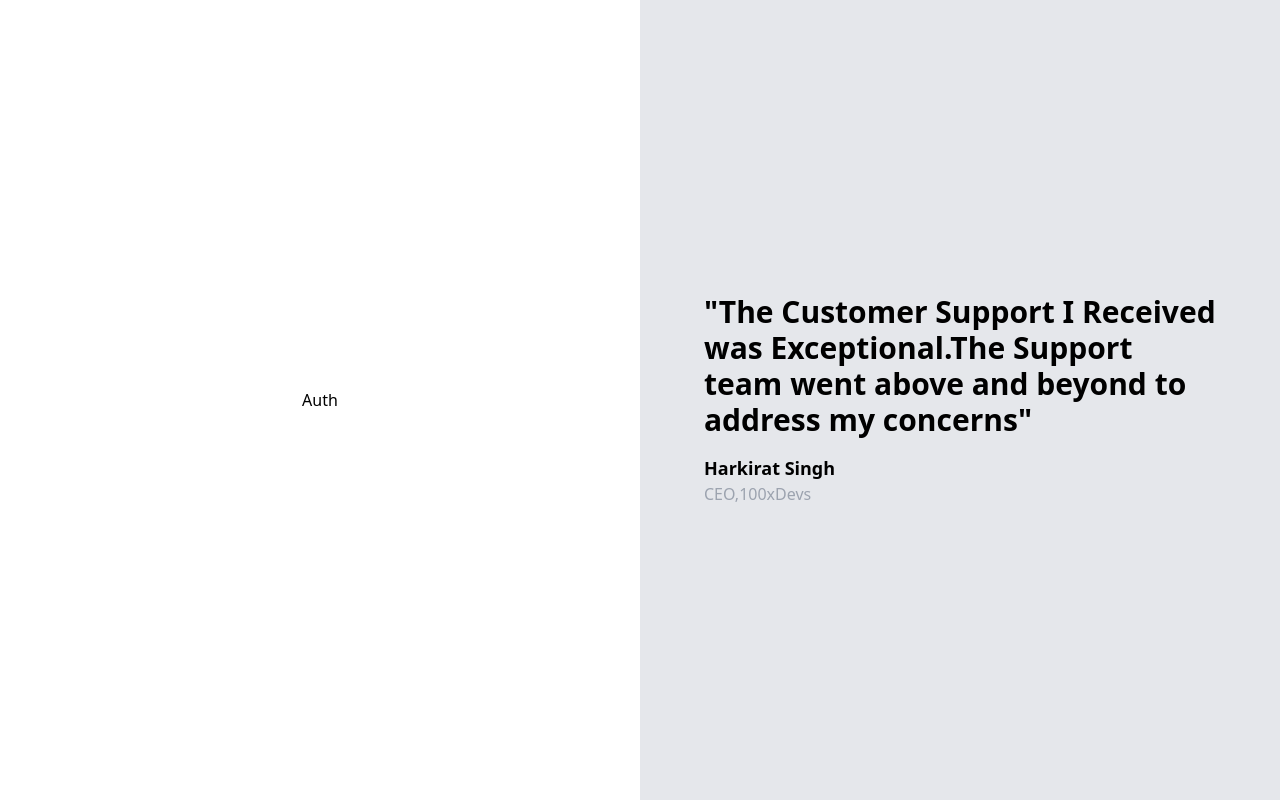
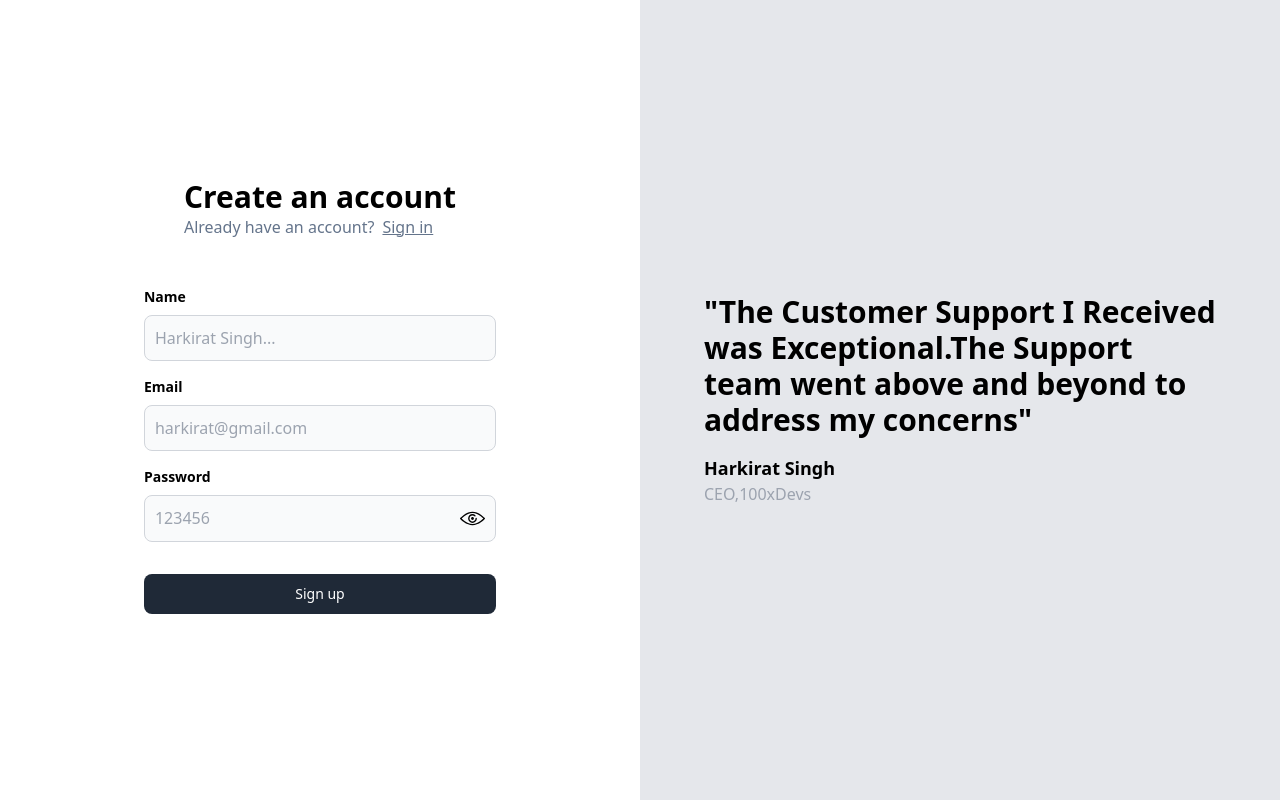
Before and after one commit to Kishan306/Blogosphere, a React (Vite) app in the folder Frontend/: page /signup in a window 1280 px wide. Built offline with nearby package versions, Linux system fonts and the light colour scheme.

Commit message:
Added Auth Component

```diff
--- a/Frontend/package.json
+++ b/Frontend/package.json
@@ -10,6 +10,7 @@
     "preview": "vite preview"
   },
   "dependencies": {
+    "@100xdevs/medium-common": "^1.0.0",
     "@zuxxer/medium-common": "^1.0.0",
     "react": "^18.2.0",
     "react-dom": "^18.2.0",
--- a/Frontend/src/Components/Auth.tsx
+++ b/Frontend/src/Components/Auth.tsx
@@ -1,8 +1,137 @@
+import { ChangeEvent, useState } from "react";
+import { Link, useNavigate } from "react-router-dom";
+import { SignupInput } from "@100xdevs/medium-common";
+import { EyeSvg } from "../Resources/SVG";
+// import axios from "axios";
+// import { BACKEND_URL } from "../config";
 
-export const Auth = ({type}:{type:"Signup" | "Login"}) => {
-    return (
-        <div className="flex items-center justify-center h-screen ">
-            Auth
+export const Auth = ({ type }: { type: "signup" | "signin" }) => {
+  // const navigate = useNavigate();
+  const [postInputs, setPostInputs] = useState<SignupInput>({
+    name: "",
+    username: "",
+    password: "",
+  });
+
+  // async function sendRequest() {
+  //     try {
+  //         const response = await axios.post(`${BACKEND_URL}/api/v1/user/${type === "signup" ? "signup" : "signin"}`, postInputs);
+  //         const jwt = response.data;
+  //         localStorage.setItem("token", jwt);
+  //         navigate("/blogs");
+  //     } catch(e) {
+  //         alert("Error while signing up")
+  //         // alert the user here that the request failed
+  //     }
+  // }
+
+  return (
+    <div className="flex flex-col justify-center h-screen">
+      <div className="flex justify-center">
+        <div>
+          <div className="px-10">
+            <div className="text-3xl font-extrabold">Create an account</div>
+            <div className="text-slate-500">
+              {type === "signin"
+                ? "Don't have an account?"
+                : "Already have an account?"}
+              <Link
+                className="pl-2 underline"
+                to={type === "signin" ? "/signup" : "/signin"}
+              >
+                {type === "signin" ? "Sign up" : "Sign in"}
+              </Link>
+            </div>
+          </div>
+          <div className="pt-8">
+            {type === "signup" ? (
+              <LabelledInput
+                label="Name"
+                placeholder="Harkirat Singh..."
+                onChange={(e) => {
+                  setPostInputs({
+                    ...postInputs,
+                    name: e.target.value,
+                  });
+                }}
+              />
+            ) : null}
+            <LabelledInput
+              label="Email"
+              placeholder="harkirat@gmail.com"
+              type="email"
+              onChange={(e) => {
+                setPostInputs({
+                  ...postInputs,
+                  username: e.target.value,
+                });
+              }}
+            />
+            <LabelledInput
+              label="Password"
+              type={"password"}
+              placeholder="123456"
+              onChange={(e) => {
+                setPostInputs({
+                  ...postInputs,
+                  password: e.target.value,
+                });
+              }}
+            />
+            <button
+              onClick={() => {
+                console.log("Hello");
+              }}
+              type="button"
+              className="mt-8 w-full text-white bg-gray-800 hover:bg-gray-900 focus:outline-none focus:ring-4 focus:ring-gray-300 font-medium rounded-lg text-sm px-5 py-2.5 me-2 mb-2 dark:bg-gray-800 dark:hover:bg-gray-700 dark:focus:ring-gray-700 dark:border-gray-700"
+            >
+              {type === "signup" ? "Sign up" : "Sign in"}
+            </button>
+          </div>
         </div>
-    )
+      </div>
+    </div>
+  );
+};
+
+interface LabelledInputType {
+  label: string;
+  placeholder: string;
+  onChange: (e: ChangeEvent<HTMLInputElement>) => void;
+  type?: string;
 }
+
+function LabelledInput({
+  label,
+  placeholder,
+  onChange,
+  type,
+}: LabelledInputType) {
+
+    const [view,Setview] = useState(type);
+  return (
+    <div>
+      <label className="block pt-4 mb-2 text-sm font-semibold text-black">
+        {label}
+      </label>
+      <div className="flex items-center gap-2 border border-gray-300 text-gray-900 rounded-lg bg-gray-50  p-2.5 focus:ring-blue-500 focus:border-blue-500" >
+        <input
+          onChange={onChange}
+          type={view}
+          id="first_name"
+          className="w-full bg-gray-50 focus:outline-none focus:ring-blue-500 focus:border-blue-500"
+          placeholder={placeholder}
+          required
+        />
+        {type==="password"?
+            <button onClick={()=>{
+                Setview("text");
+                setTimeout(()=>{Setview("password")},500)
+            }}>
+                <EyeSvg/>
+            </button>
+        :null}
+      </div>
+    </div>
+  );
+}
--- a/Frontend/src/Pages/Signin.tsx
+++ b/Frontend/src/Pages/Signin.tsx
@@ -1,7 +1,17 @@
+import { Auth } from "../Components/Auth"
+import { Quote } from "../Components/Quote"
 
 function Signin() {
   return (
-    <div>Signin</div>
+
+    <div className="grid grid-cols-1 lg:grid-cols-2 ">
+      <div className="">
+        <Auth type="signin"/>
+      </div>
+      <div className="hidden lg:block">
+        <Quote />
+      </div>
+    </div>
   )
 }
 
--- a/Frontend/src/Pages/Signup.tsx
+++ b/Frontend/src/Pages/Signup.tsx
@@ -3,11 +3,11 @@
 
 function Signup() {
   return (
-    <div className="grid grid-cols-2 ">
-      <div>
-        <Auth type="Signup"/>
+    <div className="grid grid-cols-1 lg:grid-cols-2 ">
+      <div className="">
+        <Auth type="signup"/>
       </div>
-      <div className="invisible lg:visible">
+      <div className="hidden lg:block">
         <Quote />
       </div>
     </div>
--- /dev/null
+++ b/Frontend/src/Resources/SVG.tsx
@@ -0,0 +1,27 @@
+export const EyeSvg = () => {
+  return (
+    <svg
+      xmlns="http://www.w3.org/2000/svg"
+    //   xmlns:xlink="http://www.w3.org/1999/xlink"
+      fill="#000000"
+      version="1.1"
+      id="Capa_1"
+      width="25px"
+      height="25px"
+      viewBox="0 0 442.04 442.04"
+    //   xml:space="preserve"
+    >
+      <g>
+        <g>
+          <path d="M221.02,341.304c-49.708,0-103.206-19.44-154.71-56.22C27.808,257.59,4.044,230.351,3.051,229.203    c-4.068-4.697-4.068-11.669,0-16.367c0.993-1.146,24.756-28.387,63.259-55.881c51.505-36.777,105.003-56.219,154.71-56.219    c49.708,0,103.207,19.441,154.71,56.219c38.502,27.494,62.266,54.734,63.259,55.881c4.068,4.697,4.068,11.669,0,16.367    c-0.993,1.146-24.756,28.387-63.259,55.881C324.227,321.863,270.729,341.304,221.02,341.304z M29.638,221.021    c9.61,9.799,27.747,27.03,51.694,44.071c32.83,23.361,83.714,51.212,139.688,51.212s106.859-27.851,139.688-51.212    c23.944-17.038,42.082-34.271,51.694-44.071c-9.609-9.799-27.747-27.03-51.694-44.071    c-32.829-23.362-83.714-51.212-139.688-51.212s-106.858,27.85-139.688,51.212C57.388,193.988,39.25,211.219,29.638,221.021z" />
+        </g>
+        <g>
+          <path d="M221.02,298.521c-42.734,0-77.5-34.767-77.5-77.5c0-42.733,34.766-77.5,77.5-77.5c18.794,0,36.924,6.814,51.048,19.188    c5.193,4.549,5.715,12.446,1.166,17.639c-4.549,5.193-12.447,5.714-17.639,1.166c-9.564-8.379-21.844-12.993-34.576-12.993    c-28.949,0-52.5,23.552-52.5,52.5s23.551,52.5,52.5,52.5c28.95,0,52.5-23.552,52.5-52.5c0-6.903,5.597-12.5,12.5-12.5    s12.5,5.597,12.5,12.5C298.521,263.754,263.754,298.521,221.02,298.521z" />
+        </g>
+        <g>
+          <path d="M221.02,246.021c-13.785,0-25-11.215-25-25s11.215-25,25-25c13.786,0,25,11.215,25,25S234.806,246.021,221.02,246.021z" />
+        </g>
+      </g>
+    </svg>
+  );
+};
```
Also changed, not shown: 1 other file (tests, documents, lock files or other folders).
